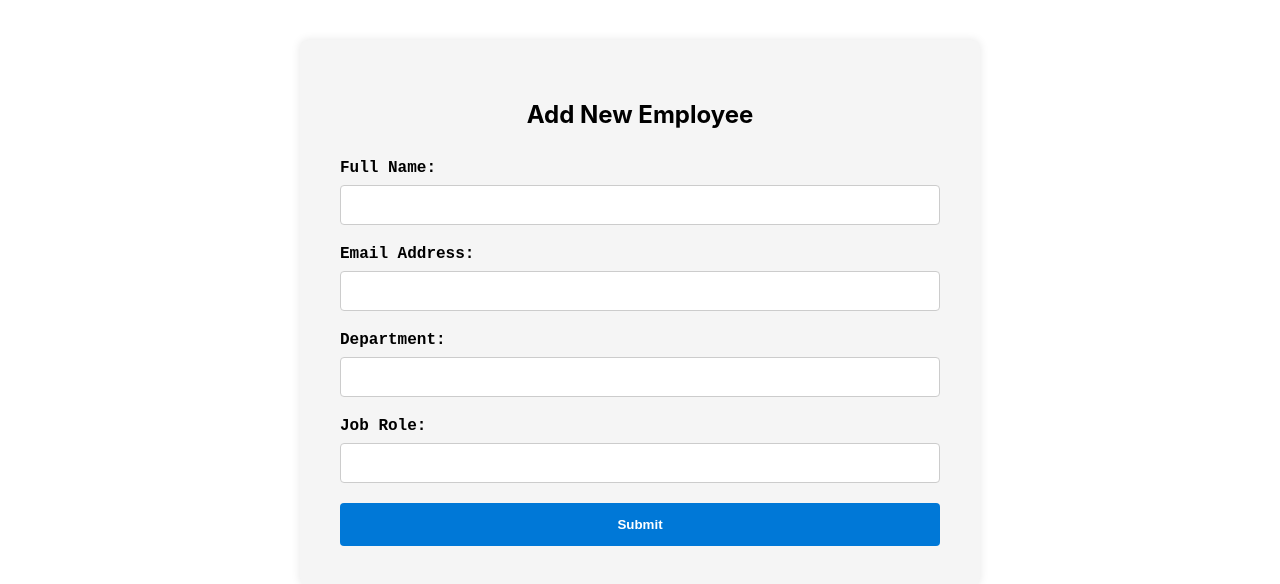
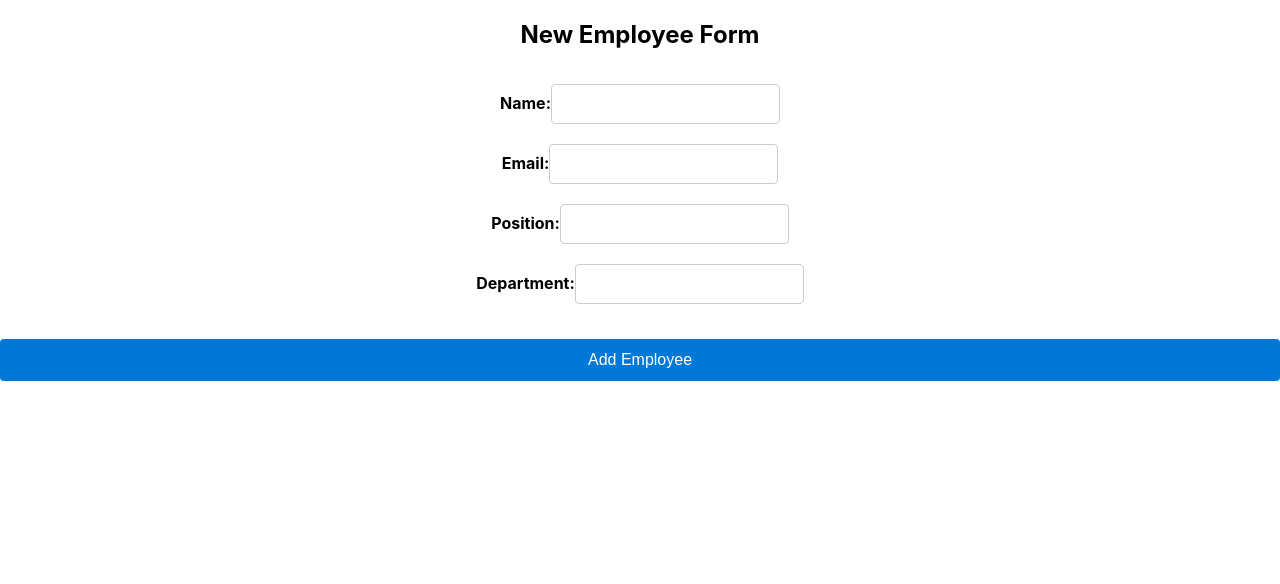
Before and after one commit to mguagcedu/employee-form, a React (Create React App) app: page / in a window 1280 px wide. Shown: the top 584 px of the page. Built offline with nearby package versions, Linux system fonts and the light colour scheme.

Commit message:
Added full Employee Form layout

```diff
--- a/package.json
+++ b/package.json
@@ -2,6 +2,7 @@
   "name": "employee-form",
   "version": "0.1.0",
   "private": true,
+  "homepage": "https://mguagcedu.github.io/employee-form",
   "dependencies": {
     "@testing-library/dom": "^10.4.0",
     "@testing-library/jest-dom": "^6.6.3",
@@ -15,6 +16,8 @@
   "scripts": {
     "start": "react-scripts start",
     "build": "react-scripts build",
+    "predeploy": "npm run build",
+    "deploy": "gh-pages -d build",
     "test": "react-scripts test",
     "eject": "react-scripts eject"
   },
@@ -35,5 +38,8 @@
       "last 1 firefox version",
       "last 1 safari version"
     ]
+  },
+  "devDependencies": {
+    "gh-pages": "^6.3.0"
   }
 }
--- a/src/App.js
+++ b/src/App.js
@@ -1,4 +1,6 @@
+// src/App.js
 import React from 'react';
+import './App.css';
 import EmployeeForm from './components/EmployeeForm';
 
 function App() {
--- a/src/components/EmployeeForm.css
+++ b/src/components/EmployeeForm.css
@@ -1,15 +1,15 @@
 .form-container {
-    background-color: #f5f5f5;
   max-width: 600px;
-    margin: 40px auto;
-    padding: 40px;
+  margin: 50px auto;
+  background-color: #fff;
+  padding: 30px;
   border-radius: 8px;
-    box-shadow: 0 0 10px rgba(0, 0, 0, 0.1);
+  box-shadow: 0 0 12px rgba(0, 0, 0, 0.1);
+  font-family: 'Segoe UI', Tahoma, Geneva, Verdana, sans-serif;
 }
 
 .form-container h2 {
   text-align: center;
-    font-weight: bold;
   margin-bottom: 30px;
 }
 
@@ -19,30 +19,29 @@
 }
 
 label {
-    margin-bottom: 8px;
   font-weight: bold;
-    font-family: 'Courier New', Courier, monospace;
+  margin-bottom: 5px;
+  margin-top: 15px;
 }
 
 input {
-    margin-bottom: 20px;
   padding: 10px;
   font-size: 16px;
-    font-family: sans-serif;
   border: 1px solid #ccc;
   border-radius: 4px;
 }
 
 button {
+  margin-top: 30px;
+  padding: 12px;
+  font-size: 16px;
   background-color: #0078d7;
   color: white;
-    font-weight: bold;
-    padding: 14px;
   border: none;
   border-radius: 4px;
   cursor: pointer;
 }
 
 button:hover {
-    background-color: #005ea6;
+  background-color: #005a9e;
 }
--- a/src/components/EmployeeForm.js
+++ b/src/components/EmployeeForm.js
@@ -1,12 +1,13 @@
+// src/components/EmployeeForm.js
 import React, { useState } from 'react';
 import './EmployeeForm.css';
 
 const EmployeeForm = () => {
   const [formData, setFormData] = useState({
-    fullName: '',
+    name: '',
     email: '',
-    department: '',
-    jobRole: ''
+    position: '',
+    department: ''
   });
 
   const handleChange = (e) => {
@@ -15,27 +16,31 @@ const EmployeeForm = () => {
 
   const handleSubmit = (e) => {
     e.preventDefault();
-    console.log('Form Submitted:', formData);
-    setFormData({ fullName: '', email: '', department: '', jobRole: '' });
+    console.log('Employee Data:', formData);
+    alert('Employee Added Successfully!');
   };
 
   return (
-    <div className="form-container">
-      <h2>Add New Employee</h2>
+    <div className="employee-form">
+      <h2>New Employee Form</h2>
       <form onSubmit={handleSubmit}>
-        <label>Full Name:</label>
-        <input type="text" name="fullName" value={formData.fullName} onChange={handleChange} />
-
-        <label>Email Address:</label>
-        <input type="email" name="email" value={formData.email} onChange={handleChange} />
-
-        <label>Department:</label>
-        <input type="text" name="department" value={formData.department} onChange={handleChange} />
-
-        <label>Job Role:</label>
-        <input type="text" name="jobRole" value={formData.jobRole} onChange={handleChange} />
-
-        <button type="submit">Submit</button>
+        <label>
+          Name:
+          <input name="name" value={formData.name} onChange={handleChange} required />
+        </label>
+        <label>
+          Email:
+          <input type="email" name="email" value={formData.email} onChange={handleChange} required />
+        </label>
+        <label>
+          Position:
+          <input name="position" value={formData.position} onChange={handleChange} required />
+        </label>
+        <label>
+          Department:
+          <input name="department" value={formData.department} onChange={handleChange} required />
+        </label>
+        <button type="submit">Add Employee</button>
       </form>
     </div>
   );
```
Also changed, not shown: 1 other file (tests, documents, lock files or other folders). Lines whose indentation alone changed are shown as unchanged.
